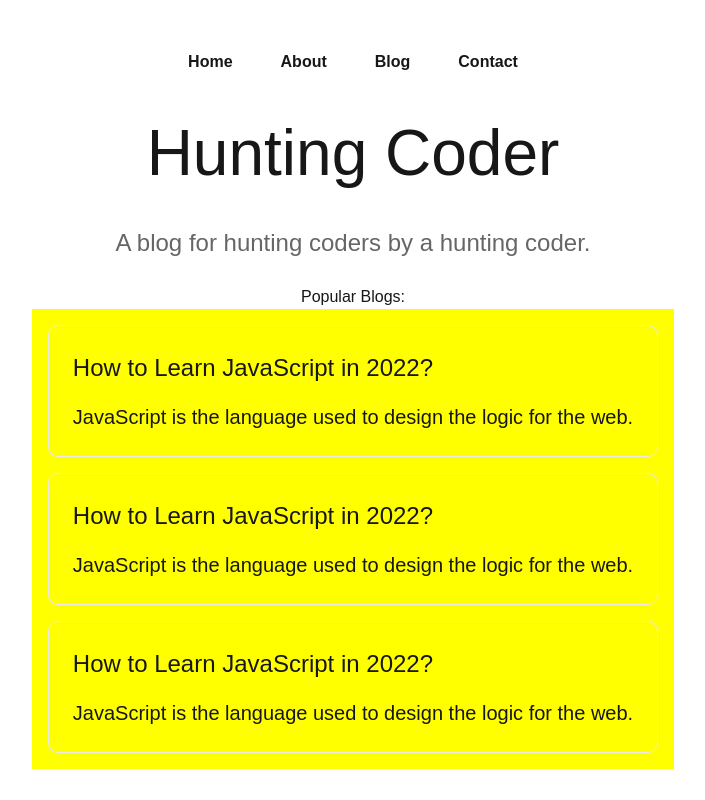
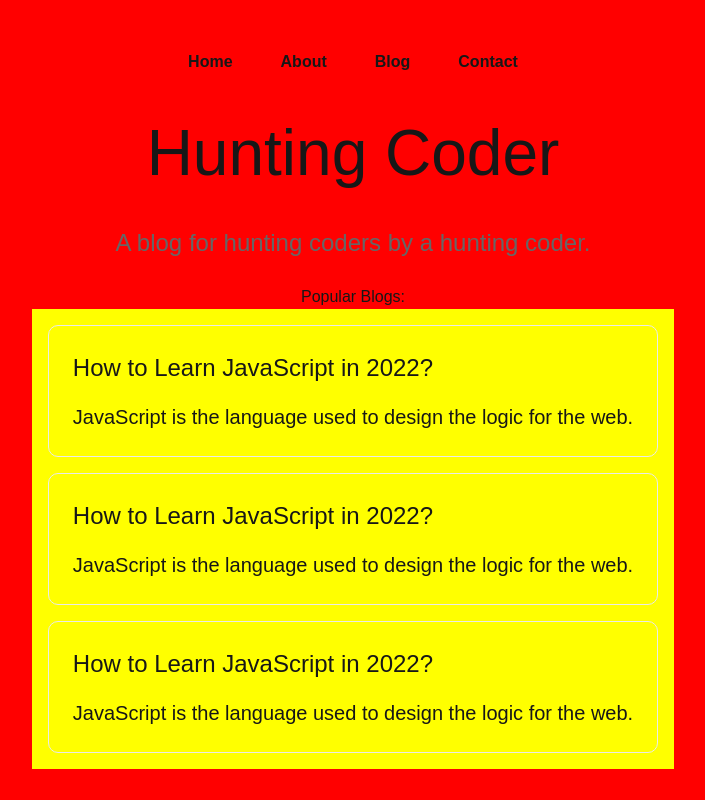
Before and after one commit to KirthanKumar/Next.js-HuntingCoder, a Next.js app: page / in a window 1280 px wide. Shown: the whole page, without its empty margins (287-992 px from the left). Built offline with nearby package versions, Linux system fonts and the light colour scheme.

Commit message:
Video 11: Adding global styles

```diff
--- a/src/app/layout.tsx
+++ b/src/app/layout.tsx
@@ -1,6 +1,7 @@
 import type { Metadata } from "next";
 import localFont from "next/font/local";
 import "./globals.css";
+import "./styles/style.css"
 
 const geistSans = localFont({
   src: "./fonts/GeistVF.woff",
--- /dev/null
+++ b/src/app/styles/style.css
@@ -0,0 +1,3 @@
+body{
+    background-color: red;
+}
```
